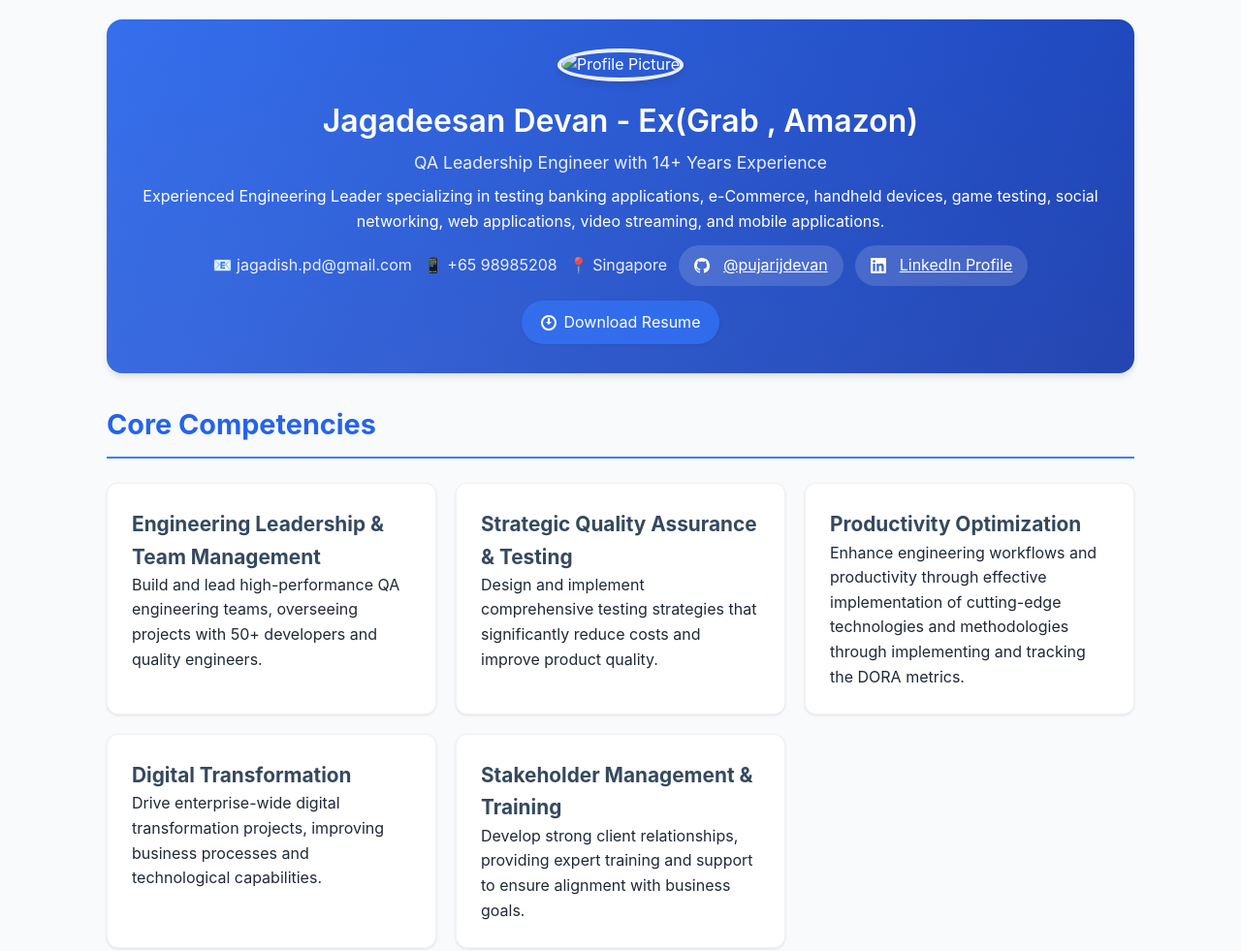
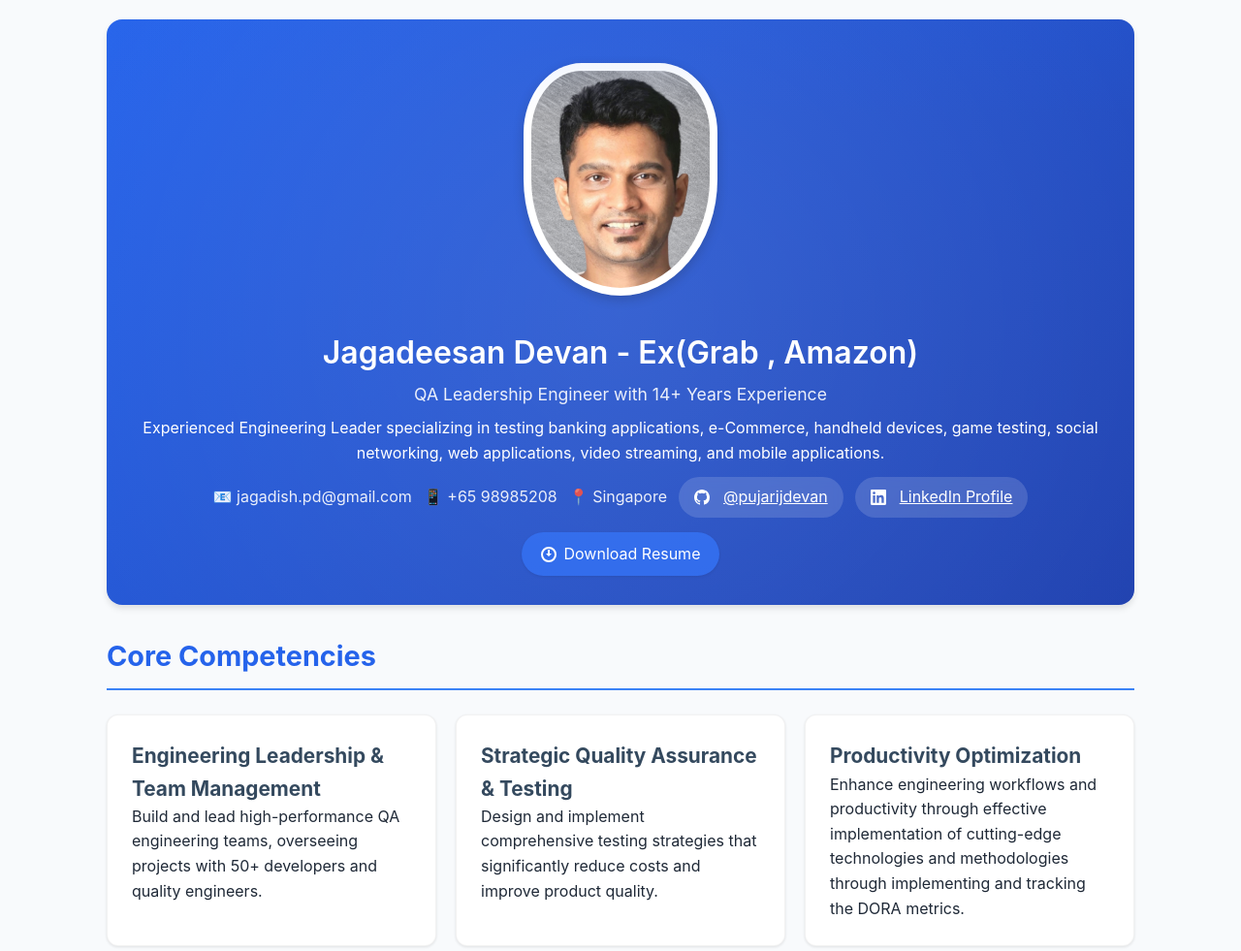
Before and after one commit to pujarijdevan/JagadeesanProfile, a plain HTML site: page index.html in a window 1280 px wide. Shown: the top 981 px of the page at 97% size. Drawn offline with Linux system fonts and the light colour scheme; no server answers.

Commit message:
2nd commit

```diff
--- a/index.html
+++ b/index.html
@@ -10,7 +10,7 @@
     <div class="container">
         <header>
             <div class="profile-section">
-                <img id="github-avatar" alt="Profile Picture" class="profile-pic">
+                <img id="github-avatar" src="pic.jpg" alt="Profile Picture" class="profile-pic">
                 <h1 id="github-name">Jagadeesan Devan - Ex(Grab , Amazon)</h1>
                 <p id="github-bio">QA Leadership Engineer with 14+ Years Experience</p>
                 <p class="summary">Experienced Engineering Leader specializing in testing banking applications, e-Commerce, handheld devices, game testing, social networking, web applications, video streaming, and mobile applications.</p>
--- a/profile.js
+++ b/profile.js
@@ -13,8 +13,6 @@ const updateProfile = async () => {
     const githubData = await fetchGitHubProfile('pujarijdevan');
 
     if (githubData) {
-        document.getElementById('github-avatar').src = githubData.avatar_url;
-        // Always use the preferred title instead of GitHub bio
         document.getElementById('github-bio').textContent = 'QA Leadership Engineer with 14+ Years Experience';
         document.getElementById('github-repos').textContent = `Public Repositories: ${githubData.public_repos}`;
     }
--- a/styles.css
+++ b/styles.css
@@ -45,21 +45,49 @@ body {
 .profile-section::before {
     content: '';
     position: absolute;
-    top: 0;
-    left: 0;
-    right: 0;
-    bottom: 0;
-    background: linear-gradient(45deg, rgba(255,255,255,0.1) 0%, rgba(255,255,255,0) 100%);
+    top: -50%;
+    left: -50%;
+    width: 200%;
+    height: 200%;
+    background: radial-gradient(
+        circle at center,
+        rgba(255, 255, 255, 0.1) 0%,
+        rgba(255, 255, 255, 0) 60%
+    );
     pointer-events: none;
 }
 
 .profile-pic {
-    width: 120px;
-    height: 120px;
-    border-radius: 50%;
-    margin-bottom: 15px;
+    width: 200px;
+    height: 240px;
+    border-radius: 30% 30% 50% 50%;
+    margin: 15px auto 25px;
     border: 4px solid rgba(255, 255, 255, 0.9);
-    box-shadow: var(--shadow-md);
+    box-shadow: 0 4px 12px rgba(0, 0, 0, 0.2);
+    object-fit: cover;
+    object-position: top center;
+    transition: transform 0.3s ease, box-shadow 0.3s ease;
+    background-color: #fff;
+    padding: 4px;
+}
+
+.profile-pic:hover {
+    transform: scale(1.02);
+    box-shadow: 0 6px 20px rgba(0, 0, 0, 0.3);
+}
+
+.profile-section::after {
+    content: '';
+    position: absolute;
+    top: 0;
+    left: 0;
+    right: 0;
+    height: 100px;
+    background: linear-gradient(to bottom,
+        rgba(37, 99, 235, 0.1) 0%,
+        rgba(37, 99, 235, 0) 100%
+    );
+    pointer-events: none;
 }
 
 /* Core Competencies Section */
```
Also changed, not shown: pic.jpg (added).
